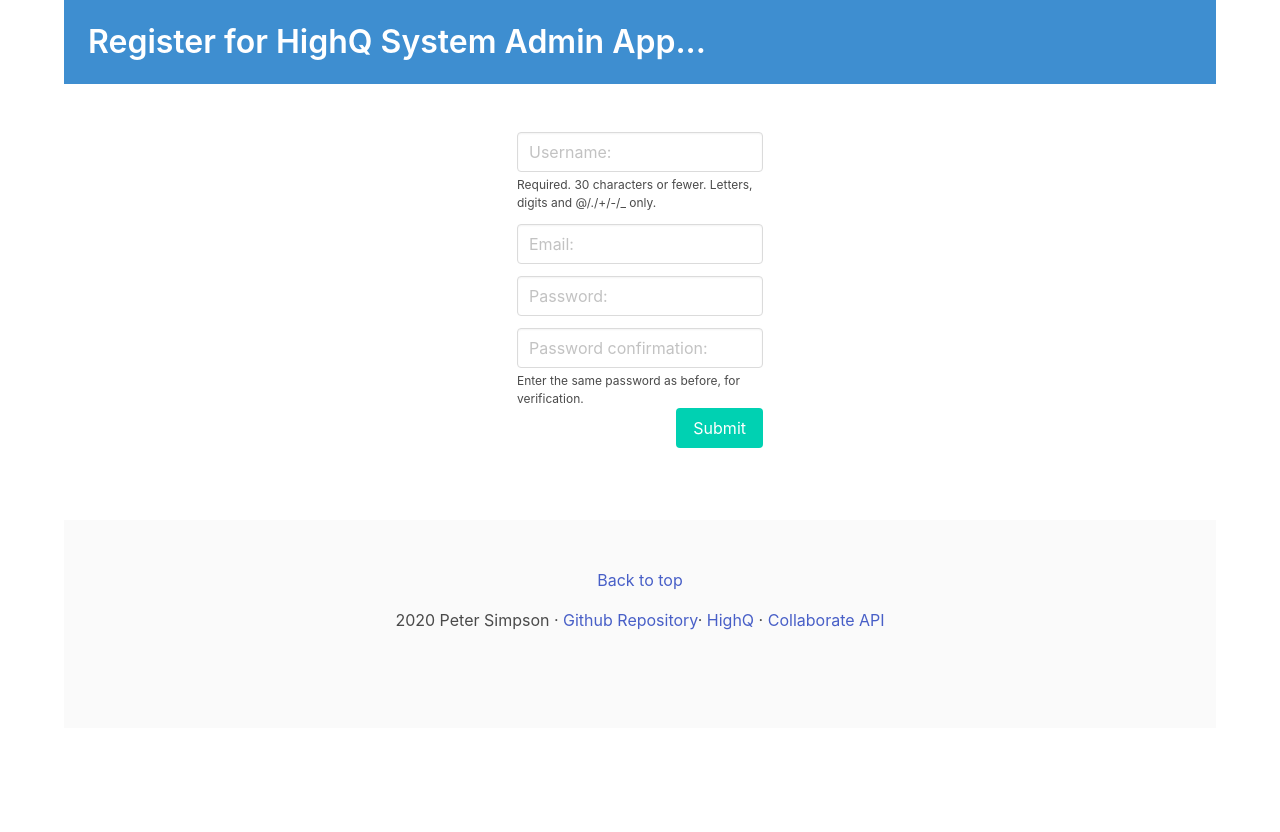
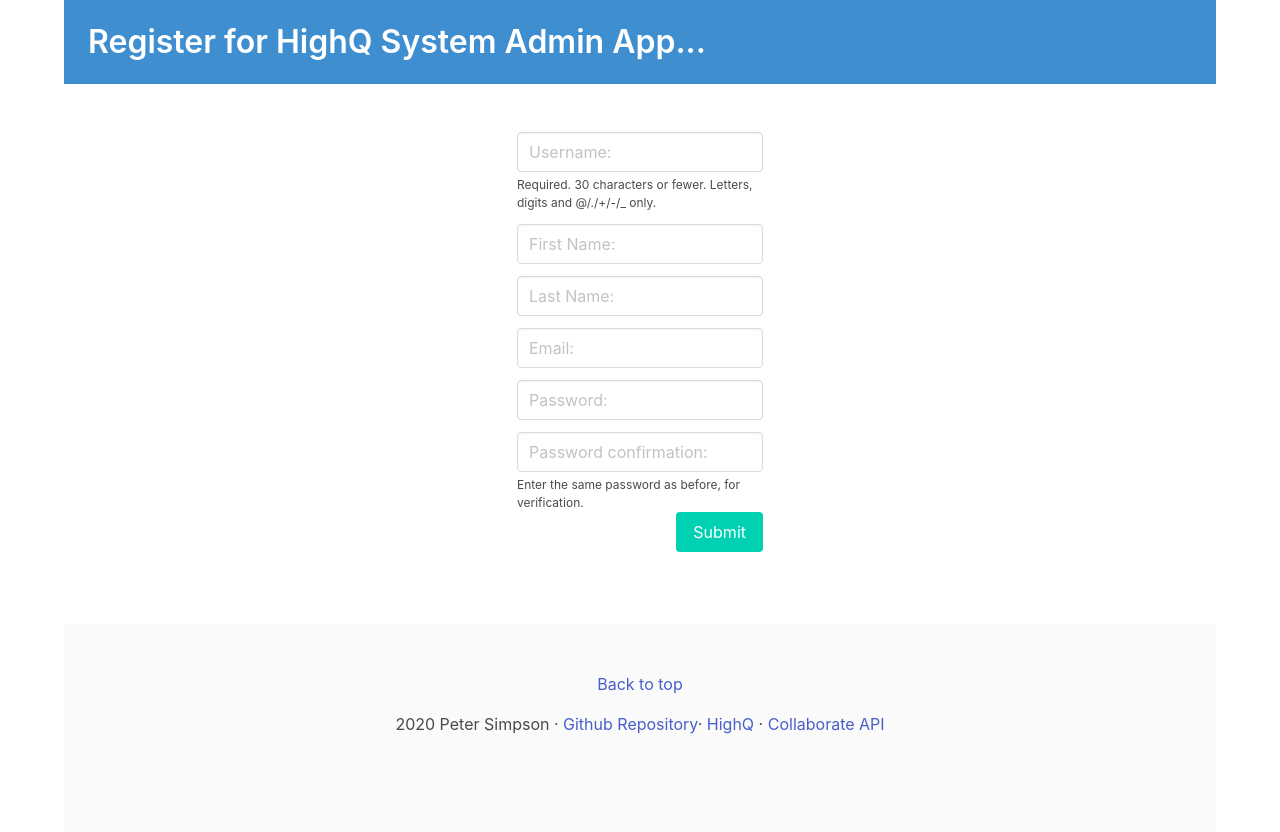
Before and after one commit to pj-simpson/HighQ-API-Consumer, a Django app: page /register/ in a window 1280 px wide. Shown: the part 52-884 px from the top of the page. Before the commit the page ends 682 px from the top, so only its background shows below. Run offline with Django 3.2, Linux system fonts and the light colour scheme; parts of the project's set-up code (start-up, migrations or seed data) failed here and were passed over; some libraries are stand-ins or nearby versions.

Commit message:
tidied up the recent activity

```diff
--- a/profiles/forms.py
+++ b/profiles/forms.py
@@ -12,7 +12,7 @@
 
     class Meta:
         model = User
-        fields = ('username', 'first_name', 'email')
+        fields = ('username', 'first_name', 'last_name', 'email')
 
     def clean_password2(self):
         cd = self.cleaned_data
--- a/profiles/models.py
+++ b/profiles/models.py
@@ -12,7 +12,7 @@
     user = models.OneToOneField(settings.AUTH_USER_MODEL,on_delete=models.CASCADE,related_name='user_profile')
     phone_number = PhoneNumberField(blank=True, default='')
     contact_email = models.EmailField(blank=True)
-    photo = models.ImageField(upload_to='users/%Y/%m/%d/', blank=True)
+    photo = models.ImageField(upload_to='users/%Y/%m/%d/', default='no_image.png')
 
     def is_user_firstline(self):
         if self.user in User.objects.filter(groups=1):
--- a/profiles/views.py
+++ b/profiles/views.py
@@ -5,6 +5,7 @@
 from django.shortcuts import render, get_object_or_404, redirect
 from django.contrib import messages
 from django.views import View
+from django.core import paginator
 from django.views.generic import DetailView
 from .forms import ProfileEditForm, UserRegistrationForm
 from .models import Profile
@@ -46,7 +47,7 @@
                                        files=request.FILES)
         if profile_form.is_valid():
             profile_form.save()
-            create_action(request.user, 'update their profile.', profile)
+            create_action(request.user, 'updated their profile.', profile)
             messages.success(request, 'Profile updated successfully')
         else:
             messages.error(request, 'Error updating your profile')
@@ -63,4 +64,16 @@
     def get(self,request,*args,**kwargs):
         user_id = self.kwargs['pk']
         object = get_object_or_404(Profile, user_id=user_id)
+
+        # if object.is_user_firstline:
+        #     issues_posted = object.get_posted()
+        #     issues_posted_paginator = paginator.Paginator(issues_posted,6)
+        #     initial_page = issues_posted_paginator.page(1)
+        # else:
+        #     issues_posted = object.get_assigned()
+        #     issues_posted_paginator = paginator.Paginator(issues_posted, 6)
+        #     initial_page = issues_posted_paginator.page(1)
+        #
+        # return initial_page
+
         return render(request,'profiles/profile_detail.html',{'object':object})
--- a/requirements.txt
+++ b/requirements.txt
@@ -3,8 +3,10 @@
 certifi==2019.11.28
 chardet==3.0.4
 Django==3.0.3
+django-ckeditor==5.9.0
 django-common-helpers==0.9.2
 django-cron==0.5.1
+django-js-asset==1.2.2
 django-phonenumber-field==4.0.0
 django-registration-redux==2.7
 idna==2.8
--- a/tasks/static/tasks/js/tasks.js
+++ b/tasks/static/tasks/js/tasks.js
@@ -1,4 +1,4 @@
-$("#id_site").change(function(event) {
+$("#pushToCol #id_site").change(function(event) {
     var siteId = $(this).children("option:selected").val();
     if (siteId) {
         // Create Ajax Call
--- a/templates/registration/registration_form.html
+++ b/templates/registration/registration_form.html
@@ -30,6 +30,16 @@
                                 </div>
                                 <div class="field">
                                     <p class="control required">
+                                        <input class="input" id="id_first_name" name="first_name" type="text" placeholder="First Name:"  />
+                                    </p>
+                                </div>
+                                <div class="field">
+                                    <p class="control required">
+                                        <input class="input" id="id_last_name" name="last_name" type="text" placeholder="Last Name:"  />
+                                    </p>
+                                </div>
+                                <div class="field">
+                                    <p class="control required">
                                         <input class="input" id="id_email" name="email" type="email" placeholder="Email:"  />
                                     </p>
                                 </div>
--- a/templates/tasks/task_detail.html
+++ b/templates/tasks/task_detail.html
@@ -28,12 +28,12 @@
                 <div class="card">
                   <div class="card-content">
                       <figure class="is-pulled-right">
-                            {% load thumbnail %}
-                            {% thumbnail object.get_poster_profile.photo "150x150" as im %}
+                          {% load thumbnail %}
+                              {% thumbnail object.get_poster_profile.photo "150x150" as im %}
                                 <a href="{% url "profiles:profile_detail" object.poster.id %}">
                                     <img src="{{im.url}}" alt="User Profile Photo">
                                 </a>
-                            {% endthumbnail %}
+                              {% endthumbnail %}
                         </figure>
                     <p class="title">
                       {{object.subject}}
```
Also changed, not shown: templates/actions/action_list.html (+12 -7 lines), templates/profiles/profile_detail.html (+5 -9 lines), profiles/migrations/0005_auto_20200508_1628.py (added).
